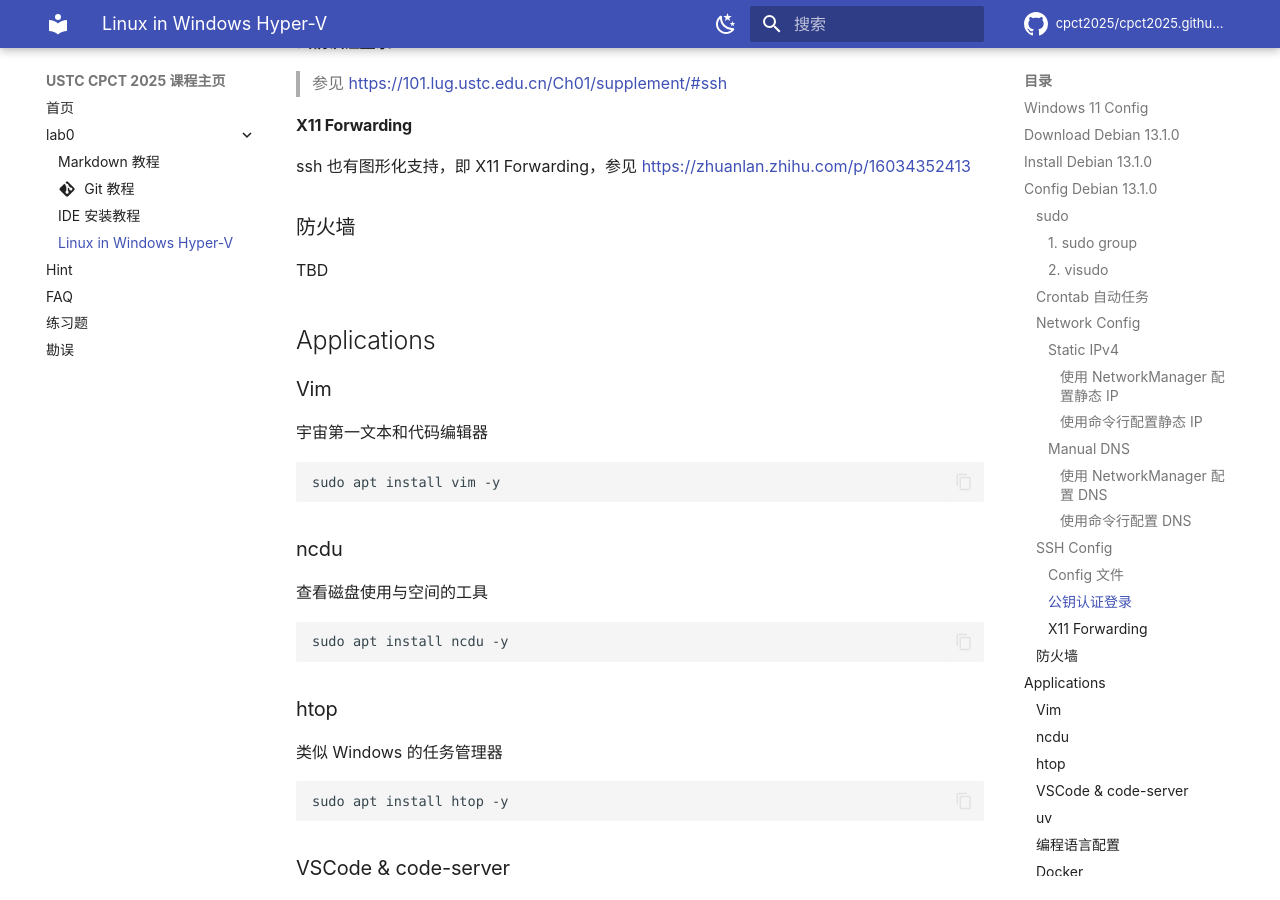
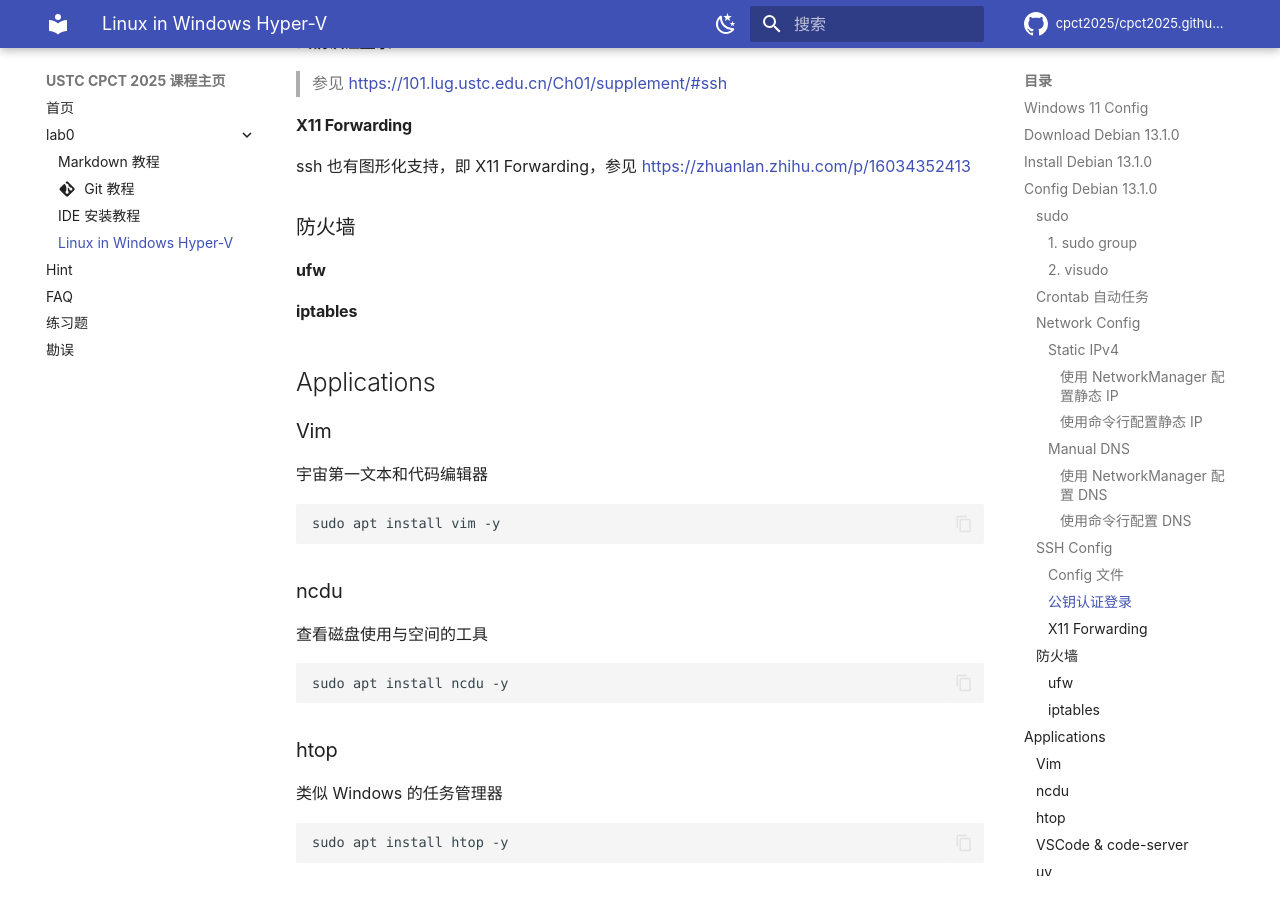
Before and after one commit to cpct2025/cpct2025.github.io, an MkDocs documentation site: the page built from docs/lab0/linux.md, in a window 1280 px wide and 900 px high, scrolled down 6375 px. Built offline with MkDocs 1.6.1 and Material for MkDocs 9.7.7, drawn with Linux system fonts in a browser that asks for light colours; comment, search, counter and statistics services are not loaded.

Commit message:
markdownlint revise.

```diff
--- a/docs/lab0/linux.md
+++ b/docs/lab0/linux.md
@@ -304,7 +304,9 @@ ssh 也有图形化支持，即 X11 Forwarding，参见 <https://zhuanlan.zhihu.
 
 ### 防火墙
 
-TBD
+#### ufw
+
+#### iptables
 
 ## Applications
 
```
Also changed, not shown: docs/README.md (+2 -0 lines).
